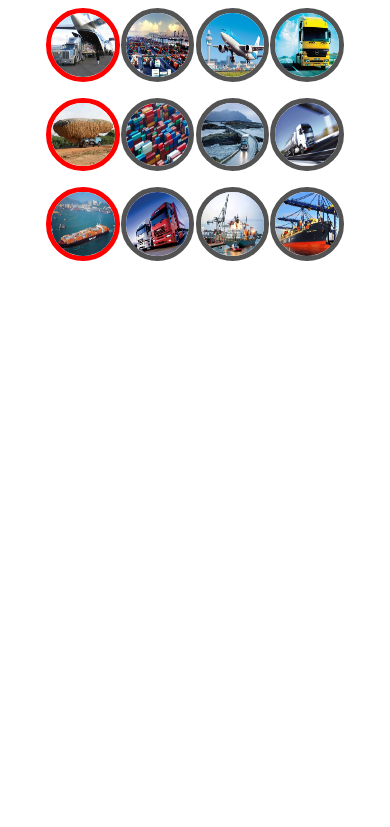
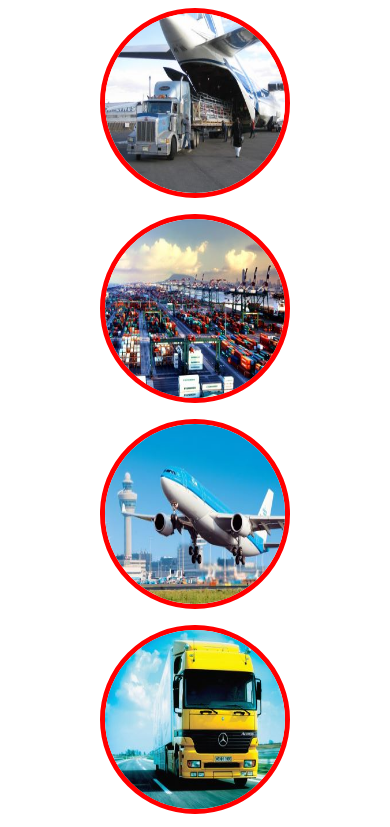
Before and after one commit to LedfaT/Task-2, a plain HTML site: page index.html in a window 390 px wide. Shown: the top 827 px of the page. Drawn offline with Linux system fonts and the light colour scheme.

Commit message:
fitch: add media queries

```diff
--- a/css/style.css
+++ b/css/style.css
@@ -23,6 +23,33 @@ img:hover {
   width: 80%;
 }
 
+@media (max-width: 900px) {
+  .main {
+    grid-template-columns: repeat(2, 1fr);
+    width: 70%;
+  }
+
+  .menu__img:nth-child(2n + 1) img {
+    border-color: red;
+  }
+
+  img {
+    width: 80%;
+  }
+}
+
+@media (max-width: 500px) {
+  .main {
+    grid-template-columns: repeat(1, 1fr);
+
+    width: 60%;
+  }
+
+  img {
+    border-color: red;
+  }
+}
+
 .menu__img:nth-child(4n + 1) img {
   border-color: red;
 }
```
